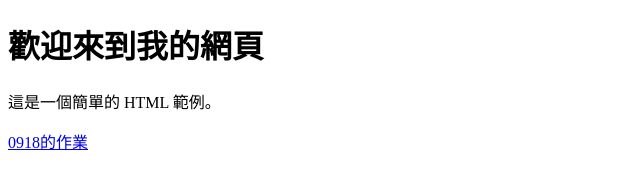
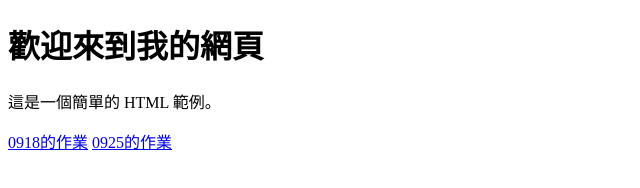
Before and after one commit to miimimiii/-, a plain HTML site: page index.html in a window 1280 px wide. Shown: the whole page, without its empty margins (0-640 px from the left). Drawn offline with Linux system fonts and the light colour scheme.

Commit message:
Update index.html

```diff
--- a/index.html
+++ b/index.html
@@ -7,6 +7,7 @@
     <h1>歡迎來到我的網頁</h1>
     <p>這是一個簡單的 HTML 範例。</p>
     <a href="0918.html" target="-blank">0918的作業</a>
+    <a href="0918.html" target="-blank">0925的作業</a>
 
   </body>
 </html>
```
